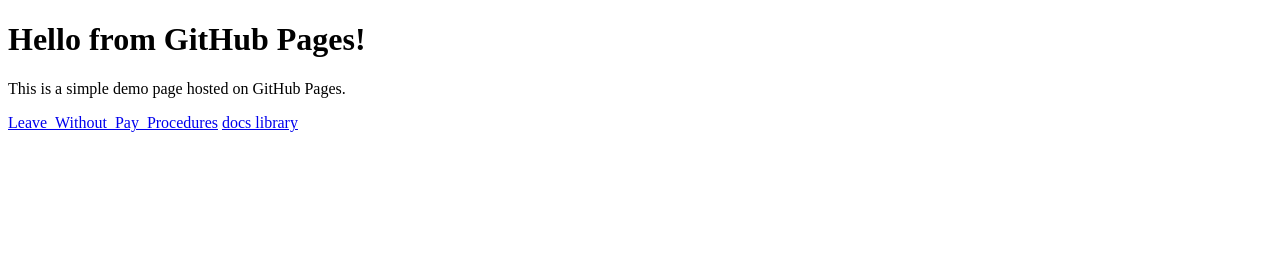
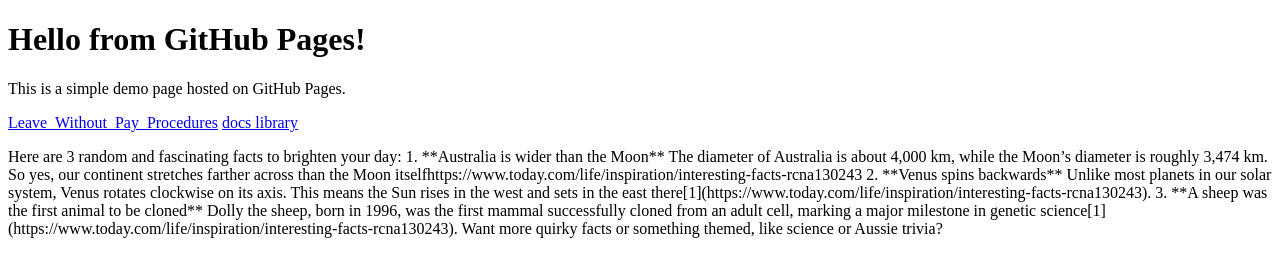
Before and after one commit to last72/GithubPages_Sandbox, a plain HTML site: page index.html in a window 1280 px wide. Drawn offline with Linux system fonts and the light colour scheme.

Commit message:
Update index.html

```diff
--- a/index.html
+++ b/index.html
@@ -10,6 +10,18 @@
   <p>This is a simple demo page hosted on GitHub Pages.</p>
       <a href="https://last72.github.io/GithubPages_Sandbox/Leave_Without_Pay_Procedures.pdf">Leave_Without_Pay_Procedures</a>
     <a href="https://last72.github.io/GithubPages_Sandbox/docs/">docs library</a>
+  <p>Here are 3 random and fascinating facts to brighten your day:
+
+1. **Australia is wider than the Moon**
+   The diameter of Australia is about 4,000 km, while the Moon’s diameter is roughly 3,474 km. So yes, our continent stretches farther across than the Moon itselfhttps://www.today.com/life/inspiration/interesting-facts-rcna130243
+
+2. **Venus spins backwards**
+   Unlike most planets in our solar system, Venus rotates clockwise on its axis. This means the Sun rises in the west and sets in the east there[1](https://www.today.com/life/inspiration/interesting-facts-rcna130243).
+
+3. **A sheep was the first animal to be cloned**
+   Dolly the sheep, born in 1996, was the first mammal successfully cloned from an adult cell, marking a major milestone in genetic science[1](https://www.today.com/life/inspiration/interesting-facts-rcna130243).
+
+Want more quirky facts or something themed, like science or Aussie trivia?</p>
 
 </body>
 </html>
```
